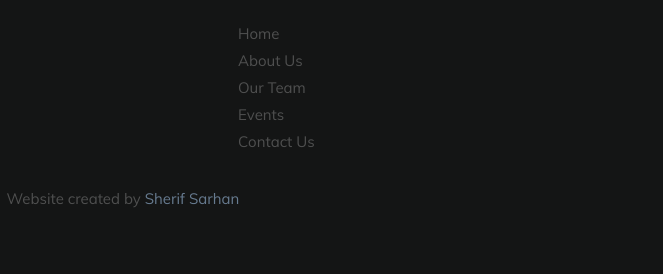
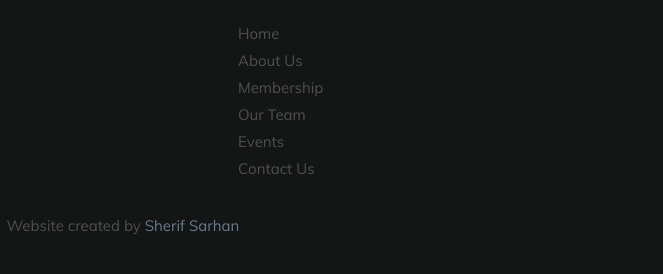
Before and after one commit to sherifsarhan/SEAP, a website: page public/index.html in a window 1280 px wide. Shown: the part 6804-7078 px from the top of the page, 617-1280 px from the left. Drawn offline with nearby package versions, Linux system fonts and the light colour scheme; files whose address does not match are found by name.

Commit message:
removed unused html, added membership site link in footer

```diff
--- a/public/index.html
+++ b/public/index.html
@@ -307,53 +307,6 @@
                         <!-- <iframe id=formFrame width="760" height="500" frameborder="0" marginheight="0" marginwidth="0">Loading...
                         </iframe> -->
                     </div>
-
-                   <!--  <div class="col-six plan-wrap">
-                        <div class="plan-block" data-aos="fade-up">
-
-                            <div class="plan-top-part">
-                                <h3 class="plan-block-title">Lite Plan</h3>
-                                <p class="plan-block-price"><sup>$</sup>25</p>
-                                <p class="plan-block-per">Per Month</p>
-                            </div>
-
-                            <div class="plan-bottom-part">
-                                <ul class="plan-block-features">
-                                    <li><span>3GB</span> Storage</li>
-                                    <li><span>10GB</span> Bandwidth</li>
-                                    <li><span>5</span> Databases</li>
-                                    <li><span>30</span> Email Accounts</li>
-                                </ul>
-
-                                <a class="button button-primary large" href="">Get Started</a>
-                            </div>
-
-                        </div>
-                    </div> end plan-wrap
-
-                    <div class="col-six plan-wrap">
-                        <div class="plan-block primary" data-aos="fade-up">
-
-                            <div class="plan-top-part">
-                                <h3 class="plan-block-title">Pro Plan</h3>
-                                <p class="plan-block-price"><sup>$</sup>50</p>
-                                <p class="plan-block-per">Per Month</p>
-                            </div>
-
-                            <div class="plan-bottom-part">
-                                <ul class="plan-block-features">
-                                    <li><span>5GB</span> Storage</li>
-                                    <li><span>20GB</span> Bandwidth</li>
-                                    <li><span>15</span> Databases</li>
-                                    <li><span>70</span> Email Accounts</li>
-                                </ul>
-
-                                <a class="button button-primary large" href="">Get Started</a>
-                            </div>
-
-                        </div>
-                    </div> -->
-
                 </div>
             </div>
 
@@ -707,30 +660,6 @@
 
     </section> <!-- end contact -->
 
-
-    <!-- download
-    ================================================== -->
-    <!-- <section id="download">
-
-        <div class="row">
-            <div class="col-full">
-                <h1 class="intro-header"  data-aos="fade-up">The SEAP App is Coming Soon!</h1>
-
-                <p class="lead" data-aos="fade-up">
-                    Stay posted for the official launch date.
-                </p>
-
-                <ul class="download-badges">
-                    <li><a href="#" title="" class="badge-appstore"  data-aos="fade-up">App Store</a></li>
-                    <li><a href="#" title="" class="badge-googleplay" data-aos="fade-up">Play Store</a></li>
-                </ul>
-
-            </div>
-        </div>
-
-    </section> --> <!-- end download -->
-
-
     <!-- footer
     ================================================== -->
     <footer>
@@ -777,32 +706,13 @@
                     <ul class="list-links">
                         <li><a href="#home">Home</a></li>
                         <li><a href="#about">About Us</a></li>
+                        <li><a href="#membership">Membership</a></li>
                         <li><a href="#team">Our Team</a></li>
                         <li><a href="#events">Events</a></li>
                         <li><a href="#contact">Contact Us</a></li>
                     </ul>
 
                 </div> <!-- end footer-site-links -->
-
-                <!-- <div class="col-four md-1-2 tab-full footer-subscribe">
-
-                    <h4>Our Newsletter</h4>
-
-                    <p>Stay up to date with the latest SEAP news.</p>
-
-                    <div class="subscribe-form">
-
-                        <form id="mc-form" class="group" novalidate="true">
-
-                            <input type="email" value="" name="EMAIL" class="email" id="mc-email" placeholder="Email Address" required="">
-
-                            <input type="submit" name="subscribe" value="Send">
-
-                            <label for="mc-email" class="subscribe-message"></label>
-
-                        </form>
-
-                    </div>	     -->
 
                 </div> <!-- end footer-subscribe -->
 
```
